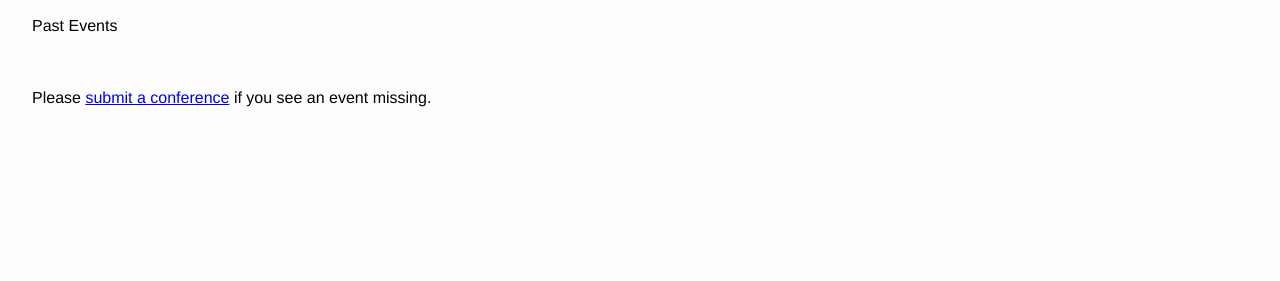
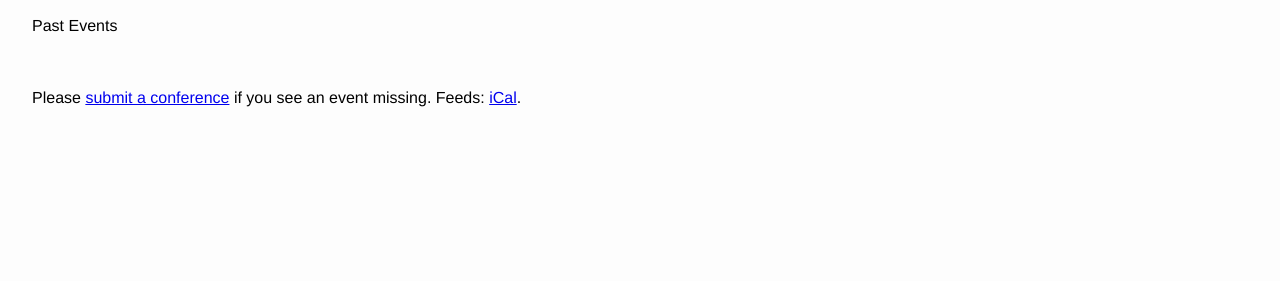
Before and after one commit to adunkman/confa11y, a Jekyll site: the page built from index.html, in a window 1280 px wide. Shown: the part 350-631 px from the top of the page. Built offline with Jekyll 4.4.1, drawn with Linux system fonts in a browser that asks for light colours.

Commit message:
Link to ical feed.

```diff
--- a/_layouts/default.html
+++ b/_layouts/default.html
@@ -12,6 +12,7 @@
     <link rel="canonical" href="{{ page.url | replace:'index.html','' | prepend: site.baseurl | prepend: site.url }}">
     <link rel="alternate" type="application/rss+xml" title="{{ site.title }}" href="{{ "/feed.xml" | prepend: site.baseurl | prepend: site.url }}">
     <script src="{{ "/js/main.js" | prepend: site.baseurl }}"></script>
+    <link rel="alternate" type="text/calendar" title="{{ site.title }}" href="{{ "/conferences.ics" | prepend: site.url }}">
   </head>
   <body>
     {{ content }}
--- a/index.html
+++ b/index.html
@@ -62,6 +62,6 @@ layout: default
 
 <div class="section-wrapper footer">
   <section>
-    <p>Please <a href="https://github.com/adunkman/legendary-octo-journey/issues/new">submit a conference</a> if you see an event missing.</p>
+    <p>Please <a href="https://github.com/adunkman/legendary-octo-journey/issues/new">submit a conference</a> if you see an event missing. Feeds: <a href="/conferences.ics">iCal</a>.</p>
   </section>
 </div>
```
